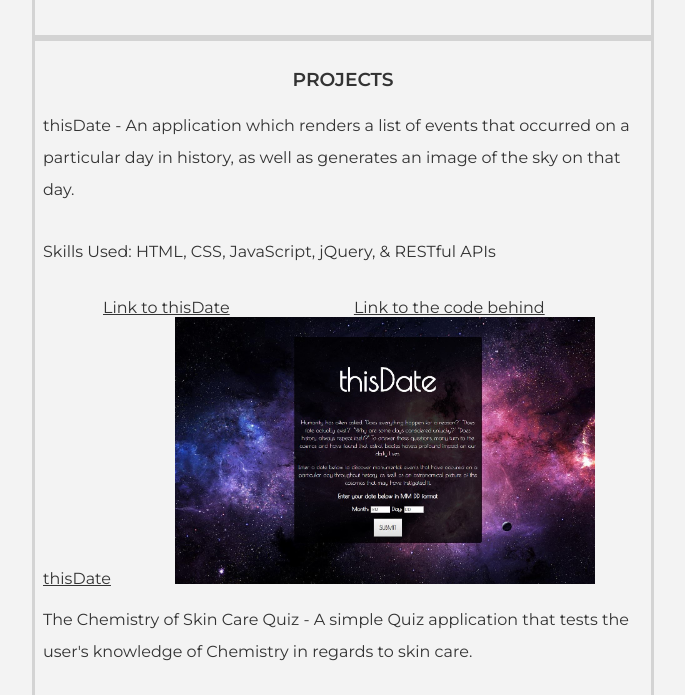
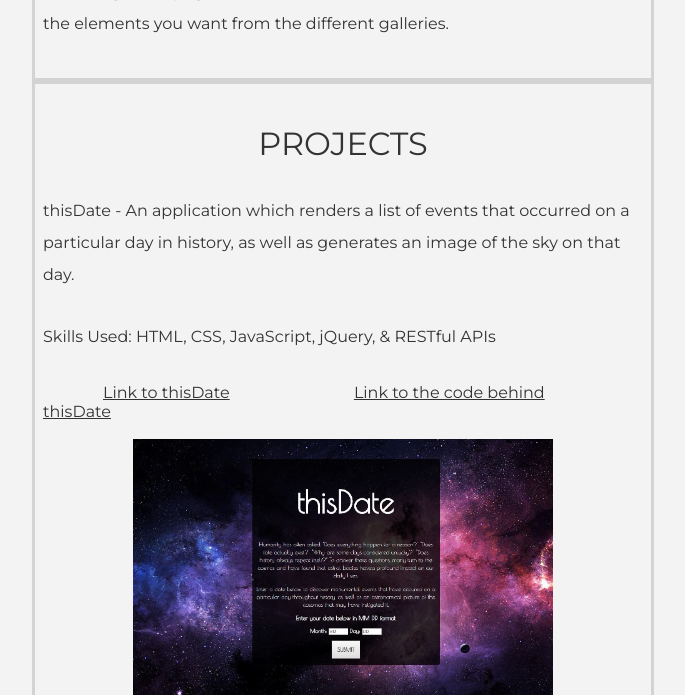
Before and after one commit to michaelargent/Portfolio, a plain HTML site: page index.html in a window 1280 px wide. Shown: the part 1229-1924 px from the top of the page, without its empty margins (297-982 px from the left). Drawn offline with nearby package versions, Linux system fonts and the light colour scheme; a script that the page names is missing.

Commit message:
updated grid-titles and image centering

```diff
--- a/style.css
+++ b/style.css
@@ -10,6 +10,8 @@
 
 .grid-title {
     text-align: center;
+    font-weight: 400;
+    font-size: 2em;
 }
 
 .landing-page {
@@ -25,7 +27,10 @@ a {
     list-style-type: none;
     display: inline;
     padding: 10%;
+    text-decoration: underline;
+    color: #333333;
 }
+
 
 .name {
     text-align: center;
@@ -47,6 +52,10 @@ a {
 
   .application-screenshot {
     width: 70%;
+    display: block;
+    margin-left: auto;
+    margin-right: auto;
+    padding: 3%;
   }
 
   .contact-linkedin {
```
